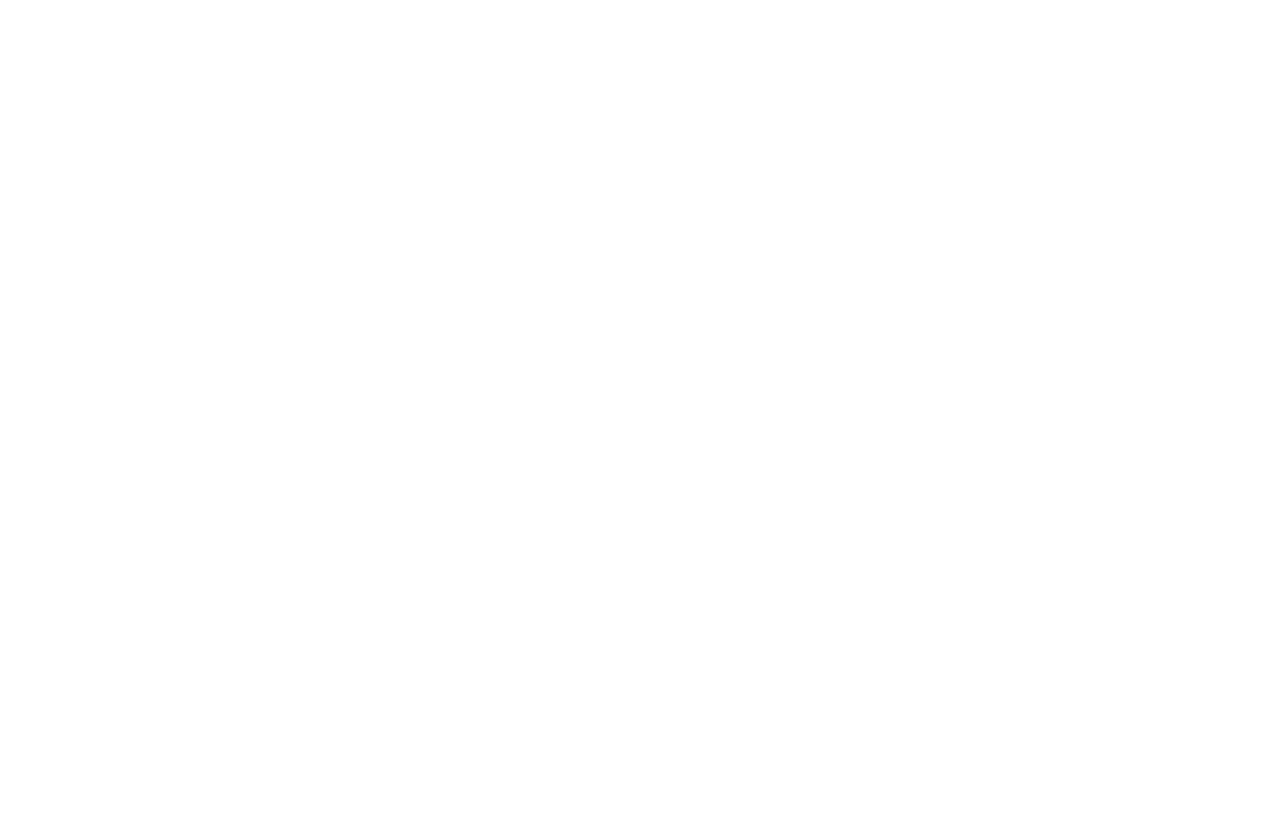
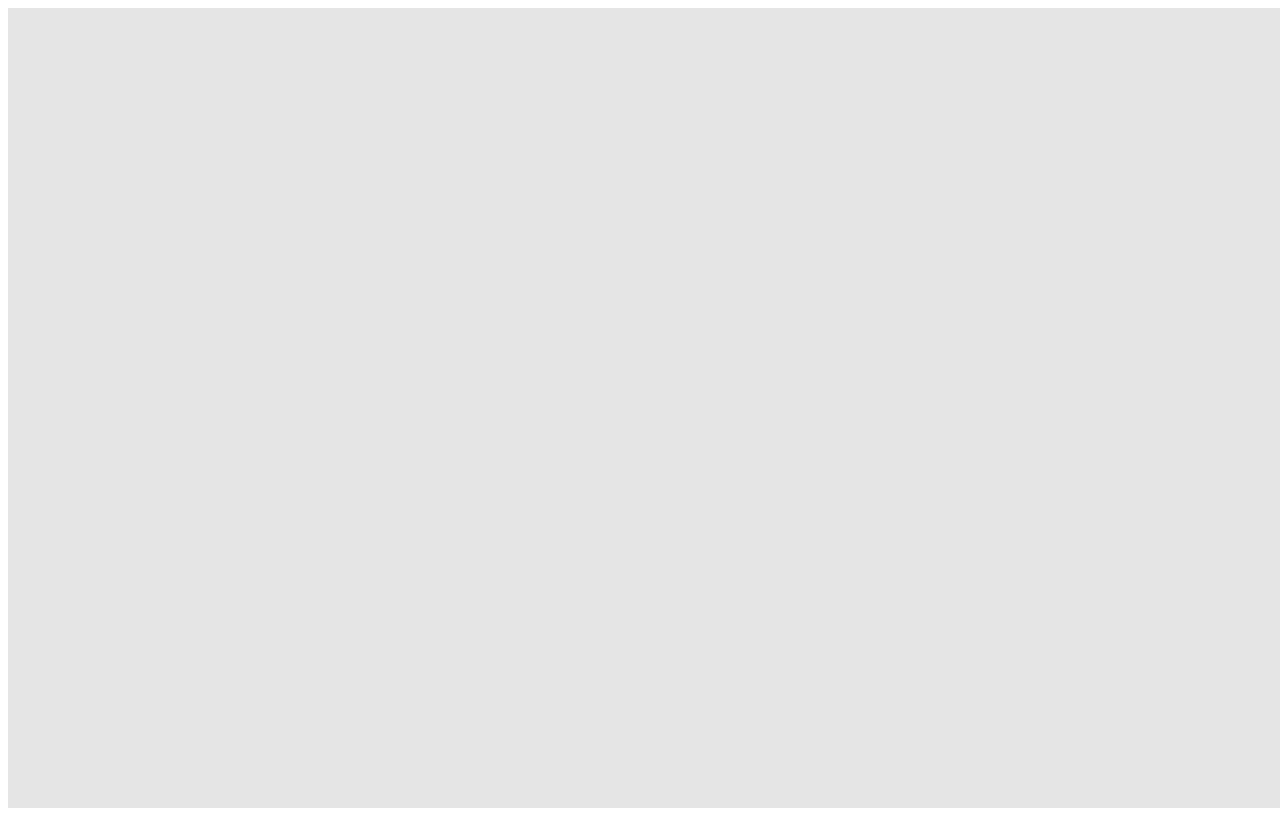
Before and after one commit to dubpixel/3js_test, a plain HTML site: page index.html in a window 1280 px wide. Drawn offline with nearby package versions, Linux system fonts and the light colour scheme.

Commit message:
Update index.html
left some shit out - now its more like the tutorial. i actually went and did some od the text based tutorial at doob's site

```diff
--- a/index.html
+++ b/index.html
@@ -32,9 +32,10 @@
              var scene = new THREE.Scene();
              var camera = new THREE.PerspectiveCamera( 75, window.innerWidth / window.innerHeight, 0.1, 1000 );
 
-             var renderer = new THREE.WebGLRenderer();
+             var renderer = new THREE.WebGLRenderer({antialias: true});
+             renderer.setClearColor("#e5e5e5");
              renderer.setSize( window.innerWidth, window.innerHeight );
-     document.body.appendChild( renderer.domElement );
+            document.body.appendChild( renderer.domElement );
 
 
        window.addEventListener('resize', () => {
@@ -43,6 +44,7 @@
 
                  camera.updateProjectionMatrix();
              })
+             renderer.render(scene,camera);
 
          </script>
     <div>
```
